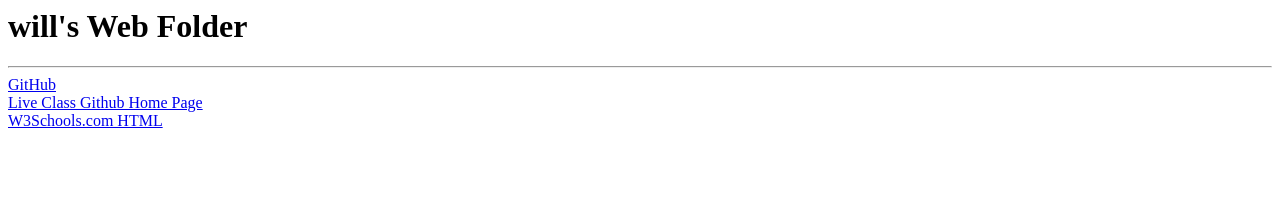
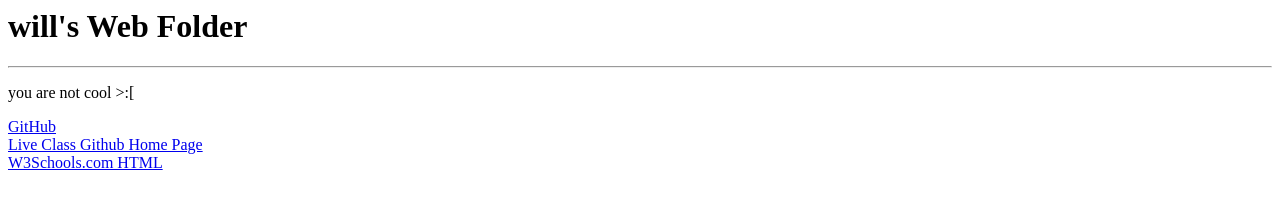
Before and after one commit to phs-lesly608/19-20-T3-Web-Design-Weisenfeld, a plain HTML site: page phs-william004/index.html in a window 1280 px wide. Drawn offline with Linux system fonts and the light colour scheme.

Commit message:
Update index.html

```diff
--- a/phs-william004/index.html
+++ b/phs-william004/index.html
@@ -2,6 +2,7 @@
 	<body>
 		<h1>will's Web Folder</h1>
 		<hr/>
+		<p>you are not cool >:[</p>
 		<a href="http://www.github.com" target="_blank">GitHub</a>
 		<br/>
 		<a href="https://jweisenfeldtest.github.io/19-20-T3-Web-Design-Weisenfeld/" target="_blank">Live Class Github Home Page</a>
```
